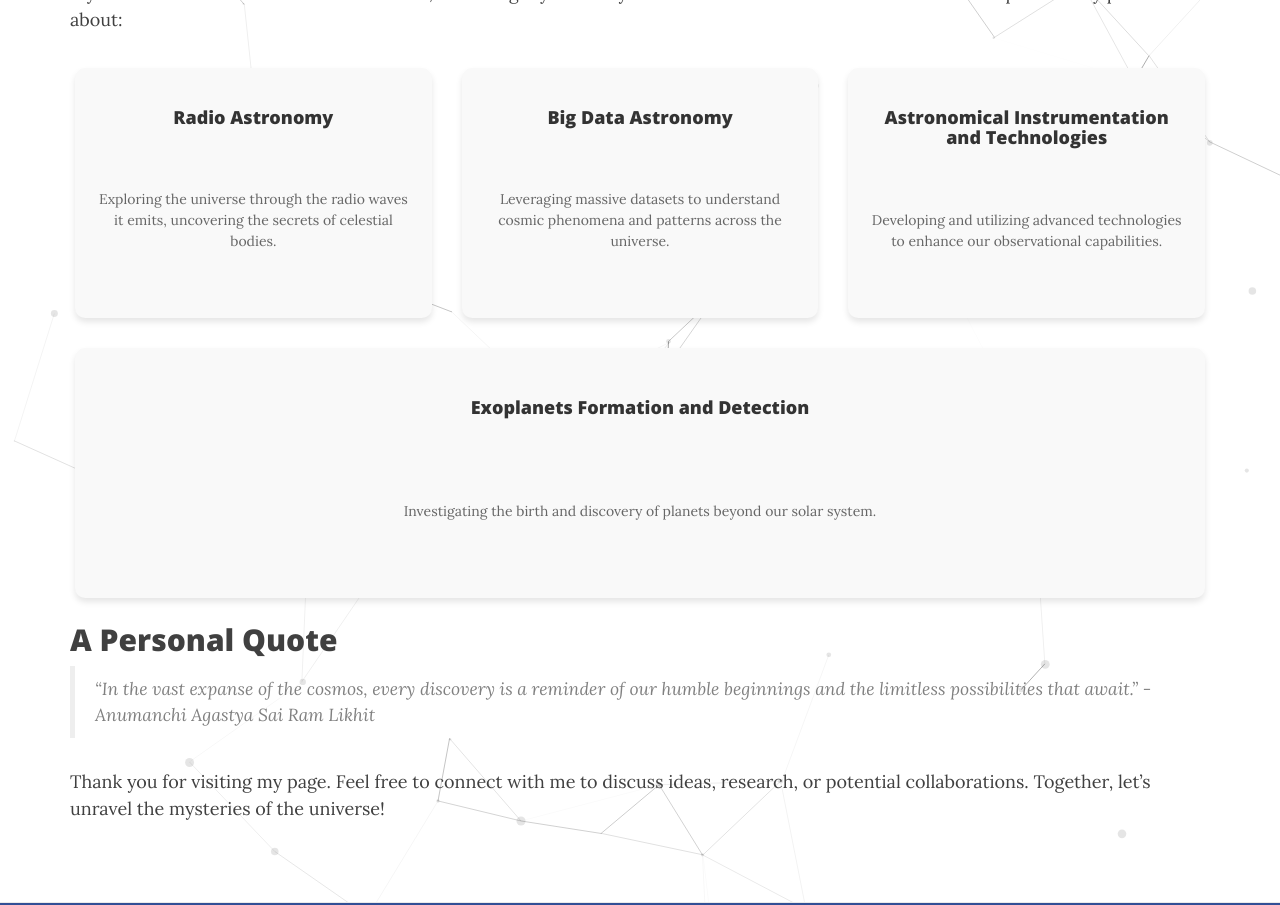
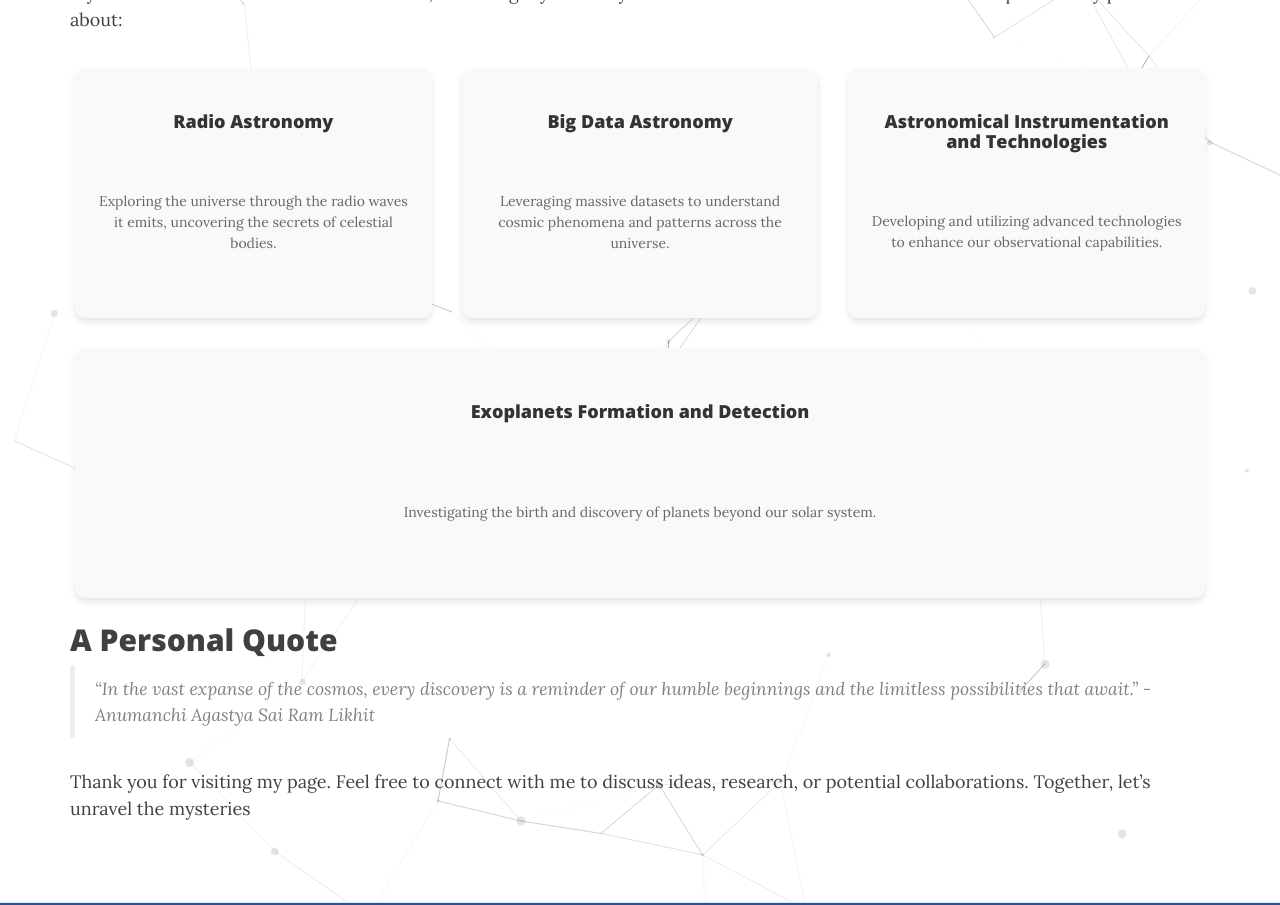
Before and after one commit to astropi-b/astropi-b.github.io, a Jekyll site: the page built from index.md, in a window 1280 px wide and 1400 px high, scrolled down 217 px. Shown: the part 288-1193 px from the top of the window. Built offline with Jekyll 4.4.1, drawn with Linux system fonts in a browser that asks for light colours; nearby versions of some CDN libraries; some of the changed lines change nothing that is shown.

Commit message:
Update index.md

```diff
--- a/index.md
+++ b/index.md
@@ -27,12 +27,12 @@
   background-color: #f9f9f9;
   box-shadow: 0 4px 6px rgba(0,0,0,0.1);
   transition: all 0.3s ease-in-out;
-  position: relative; /* For the animation */
-  overflow: hidden; /* Prevent overflow for the border animation */
+  overflow: hidden; /* Prevent overflow */
+  position: relative; /* For pseudo-elements */
 }
 
 .research-item h4 {
-  margin: 5px 0; /* Reduced spacing between title and description */
+  margin-bottom: 5px; /* Decreased spacing between title and description */
   font-size: 18px;
   color: #333;
 }
@@ -42,33 +42,39 @@
   color: #666;
 }
 
-.research-item::after {
-  content: '';
-  position: absolute;
-  top: 0;
-  right: 0;
-  bottom: 0;
-  left: 0;
-  border: 2px solid transparent;
-  border-radius: 10px;
-  transition: border-color 0.4s, transform 0.6s;
-  transform: scale(0.1);
-  z-index: -1;
+/* Keyframes for the color traveling effect */
+@keyframes slideBorder {
+  0% {
+    border-top-color: #007bff; /* Starting color */
+    border-right-color: transparent;
+    border-bottom-color: transparent;
+    border-left-color: transparent;
+  }
+  25% {
+    border-top-color: #007bff;
+    border-right-color: #007bff;
+    border-bottom-color: transparent;
+    border-left-color: transparent;
+  }
+  50% {
+    border-top-color: #007bff;
+    border-right-color: #007bff;
+    border-bottom-color: #007bff;
+    border-left-color: transparent;
+  }
+  75% {
+    border-top-color: #007bff;
+    border-right-color: #007bff;
+    border-bottom-color: #007bff;
+    border-left-color: #007bff;
+  }
+  100% {
+    border-color: #007bff;
+  }
 }
 
-.research-item:hover::after {
-  border-color: lavender; /* Lavender border on hover */
-  transform: scale(1);
-  transition: border-color 0.4s, transform 0.6s cubic-bezier(0.2, 1, 0.3, 1);
-}
-
-@keyframes borderRun {
-  0% {
-    transform: rotate(0deg) translate(0, 0);
-  }
-  100% {
-    transform: rotate(360deg) translate(0, 0);
-  }
+.research-item:hover {
+  animation: slideBorder 2s infinite linear;
 }
 </style>
 
@@ -106,4 +112,4 @@
 
 > "In the vast expanse of the cosmos, every discovery is a reminder of our humble beginnings and the limitless possibilities that await." - Anumanchi Agastya Sai Ram Likhit
 
-Thank you for visiting my page. Feel free to connect with me to discuss ideas, research, or potential collaborations. Together, let's unravel the mysteries of the universe!
+Thank you for visiting my page. Feel free to connect with me to discuss ideas, research, or potential collaborations. Together, let's unravel the mysteries
```
